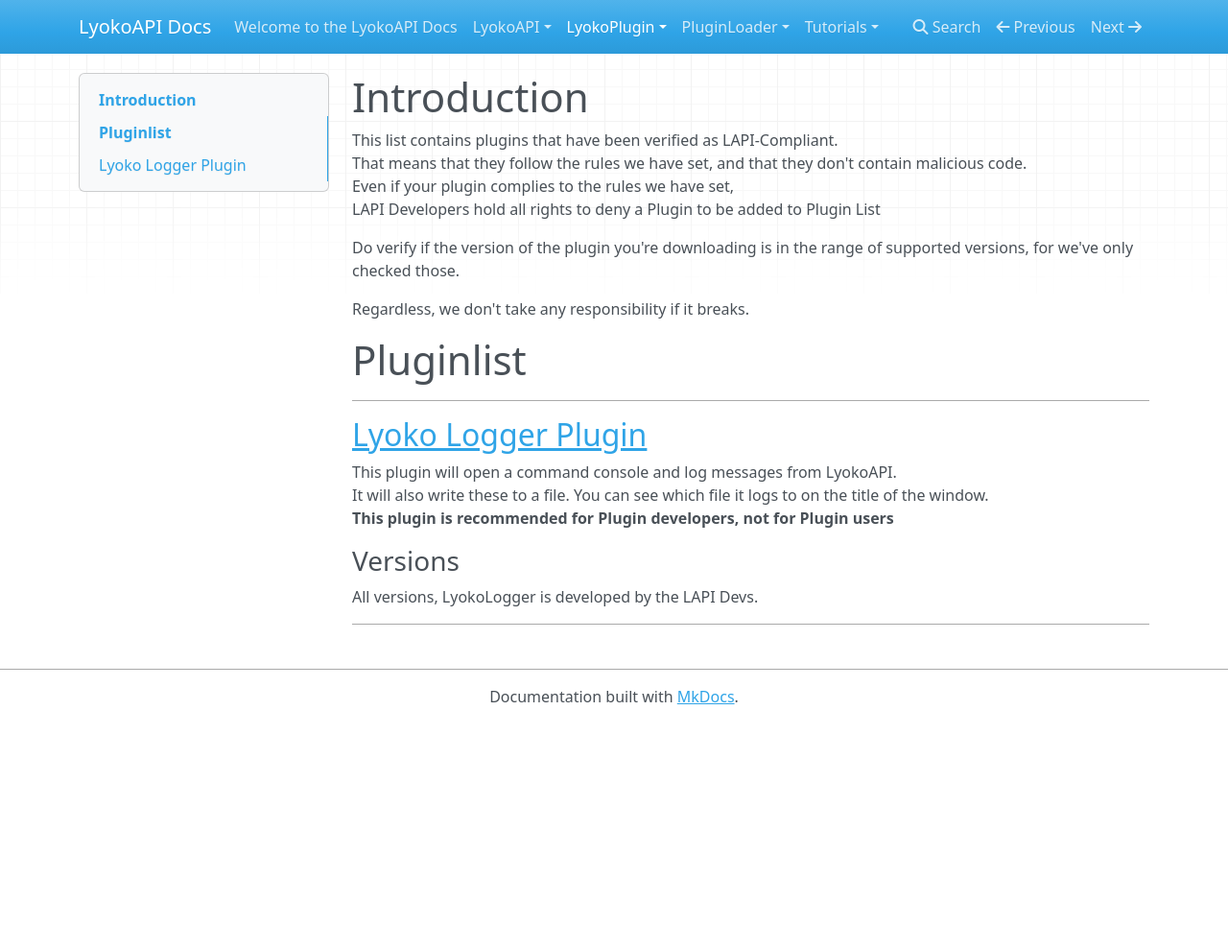
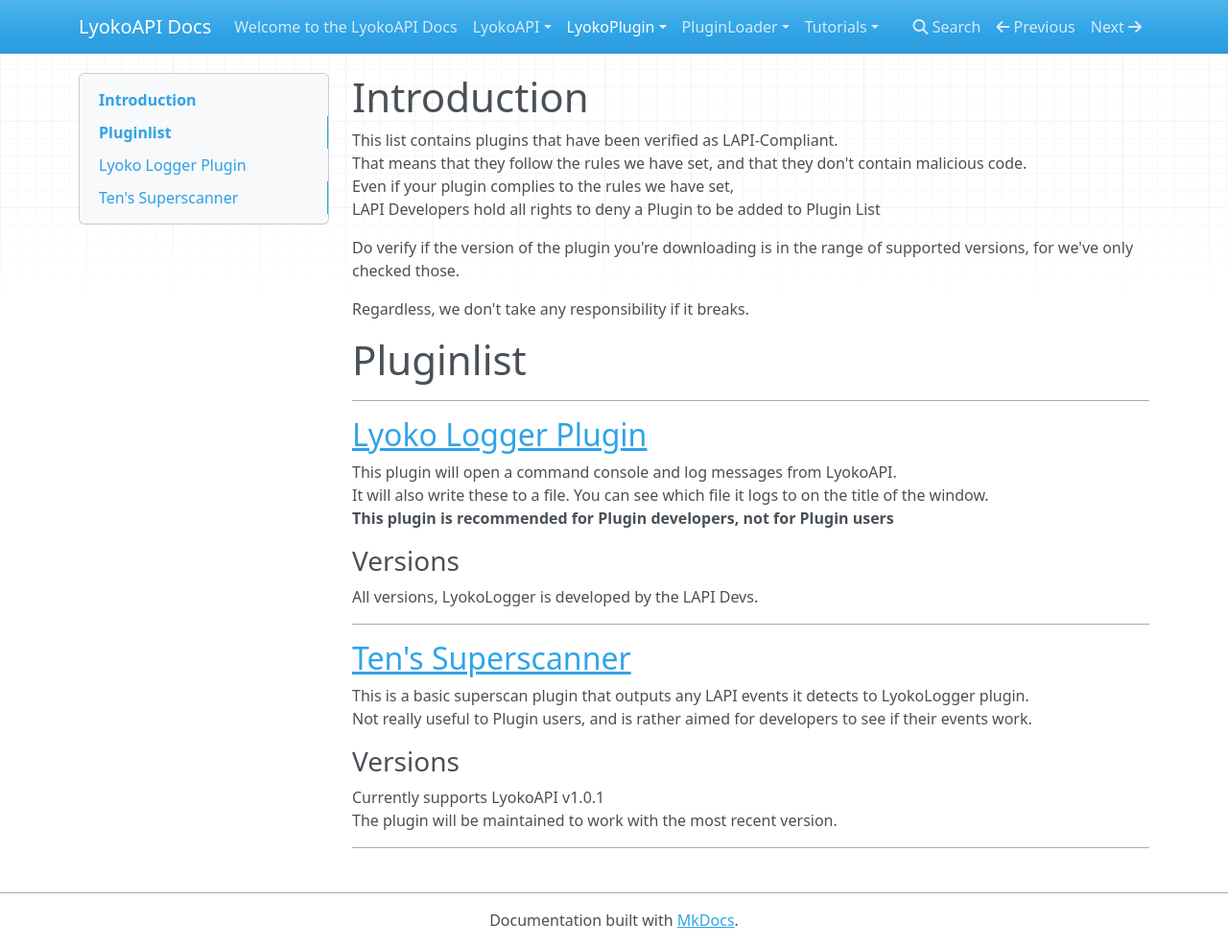
Before and after one commit to LyokoAPI/LyokoAPIDoc, an MkDocs documentation site: the page built from docs/LyokoPlugin/Verified Plugins.md, in a window 1280 px wide and 987 px high. Shown: the whole window at 96% size. Built offline with MkDocs 1.6.1, drawn with Linux system fonts in a browser that asks for light colours; nearby versions of some CDN libraries.

Commit message:
Added TenSuperscan

```diff
--- a/docs/LyokoPlugin/Verified Plugins.md
+++ b/docs/LyokoPlugin/Verified Plugins.md
@@ -19,3 +19,12 @@ It will also write these to a file. You can see which file it logs to on the tit
 All versions, LyokoLogger is developed by the LAPI Devs.<br>
 
 ---
+##[Ten's Superscanner](https://drive.google.com/file/d/1zlTfFo8J8lCrI2UCO-OgTn7Xo2m-zHcO/view?usp=sharing)
+This is a basic superscan plugin that outputs any LAPI events it detects to LyokoLogger plugin.<br>
+Not really useful to Plugin users, and is rather aimed for developers to see if their events work.
+
+###Versions
+Currently supports LyokoAPI v1.0.1<br>
+The plugin will be maintained to work with the most recent version.<br>
+
+---
```
